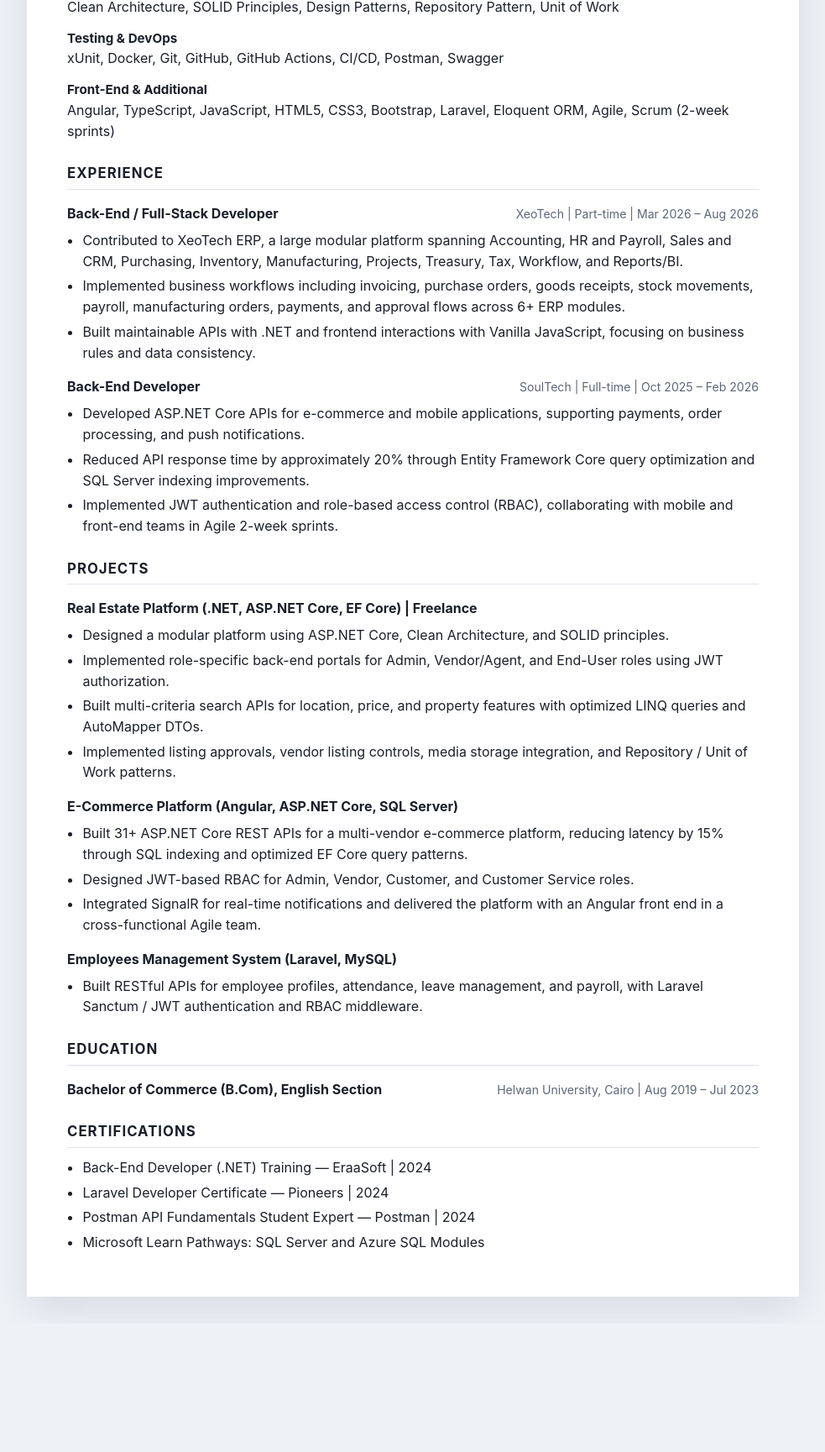
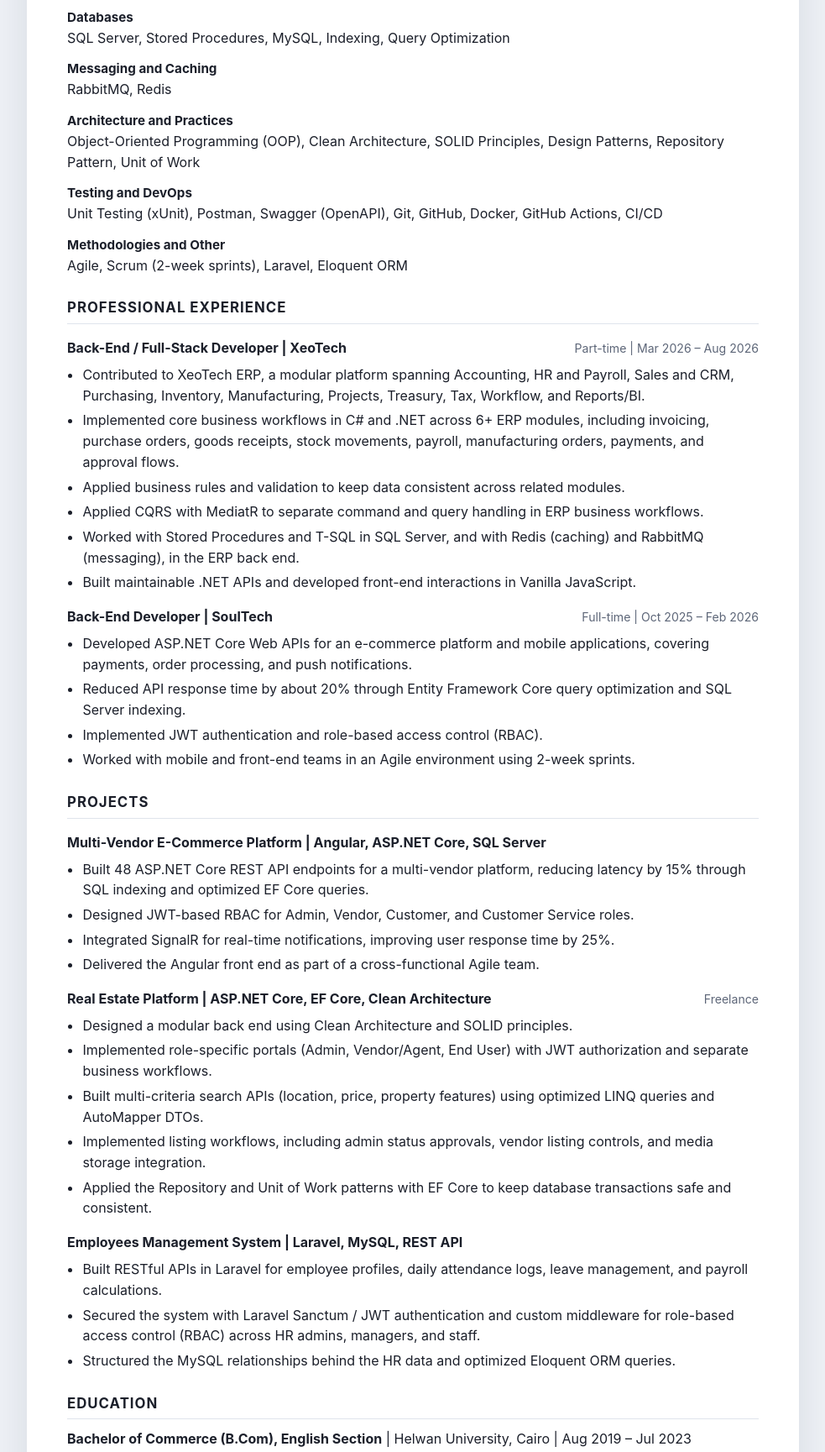
Before and after one commit to abdulRahman-muhamed07/Portfolio-main, a website: page public/cv.html in a window 1280 px wide. Shown: the part 852-2581 px from the top of the page at 84% size, without its empty margins (148-1131 px from the left). Before the commit the page ends 2428 px from the top, so only its background shows below. Drawn offline with Linux system fonts and the light colour scheme.

Commit message:
Use the uploaded CV content as the single portfolio CV

```diff
--- a/public/cv.html
+++ b/public/cv.html
@@ -3,26 +3,23 @@
 <head>
   <meta charset="UTF-8" />
   <meta name="viewport" content="width=device-width, initial-scale=1.0" />
-  <meta name="description" content="Backend .NET CV for Abdelrahman Elsepaay — ASP.NET Core, C#, SQL Server, Clean Architecture, APIs, and performance optimization." />
+  <meta name="description" content="Abdelrahman Elsepaay — Back-End .NET Developer CV, including ASP.NET Core, C#, SQL Server, API development, ERP, e-commerce, and real estate projects." />
   <meta name="author" content="Abdelrahman Elsepaay" />
-  <title>Abdelrahman Elsepaay | .NET Backend CV</title>
+  <title>Abdelrahman Elsepaay | CV</title>
   <link rel="canonical" href="https://abdelrahmanelsepaay.site/cv.html" />
-  <link rel="stylesheet" href="cv.css" />
+  <link rel="stylesheet" href="cv.css?v=20261015-single-cv" />
 </head>
 <body>
-  <nav class="cv-toolbar no-print" aria-label="CV navigation">
+  <nav class="cv-toolbar no-print" aria-label="CV actions">
     <a href="index.html">← Back to Portfolio</a>
-    <div class="cv-switcher">
-      <a class="active" href="cv.html" aria-current="page">Backend CV</a>
-      <a href="cv-fullstack.html">Full-Stack CV</a>
-    </div>
+    <span class="cv-single-label">Curriculum Vitae</span>
     <button type="button" onclick="window.print()">Print / Save as PDF</button>
   </nav>
 
   <main class="cv-page">
     <header class="cv-header">
-      <h1>Abdelrahman Elsepaay</h1>
-      <p class="cv-title">.NET Back-End Developer (ASP.NET Core, C#, SQL Server)</p>
+      <h1>ABDELRAHMAN ELSEPAAY</h1>
+      <p class="cv-title">Back-End .NET Developer (C#, ASP.NET Core, Angular)</p>
       <p class="cv-contact">
         <span>Cairo, Egypt</span>
         <span>+20 106 556 4618</span>
@@ -36,43 +33,50 @@
 
     <section class="cv-section">
       <h2>Summary</h2>
-      <p>Back-End Developer with 2 years of experience building RESTful Web APIs in C# and ASP.NET Core using Clean Architecture, SOLID principles, Entity Framework Core, and SQL Server. Reduced API response time by approximately 20% through EF Core query optimization and SQL indexing. Implemented JWT authentication and role-based access control (RBAC), and delivered core business workflows across 6+ ERP modules. Experienced with SignalR, Docker, Git, and CI/CD using GitHub Actions.</p>
+      <p>Back-end-focused .NET developer building REST APIs with C#, ASP.NET Core, Entity Framework Core, and SQL Server, with Angular front-end experience. Delivered business workflows across 6+ ERP modules at XeoTech and back-end features for an e-commerce and mobile platform at SoulTech. Experienced with JWT authentication, role-based access control (RBAC), SignalR, and query optimization that reduced API response times by 15-20%.</p>
     </section>
 
     <section class="cv-section">
       <h2>Technical Skills</h2>
       <div class="skill-groups">
-        <div><h3>Languages</h3><p>C#, SQL, TypeScript, JavaScript (ES6+), PHP</p></div>
-        <div><h3>Back-End & APIs</h3><p>ASP.NET Core Web API, ASP.NET Core MVC, RESTful APIs, Entity Framework Core, LINQ, Dapper, SignalR, Middleware, Microservices, Dependency Injection, JWT Authentication, Role-Based Access Control (RBAC), AutoMapper</p></div>
-        <div><h3>Databases</h3><p>SQL Server, MySQL, Indexing and Query Optimization</p></div>
-        <div><h3>Architecture</h3><p>Clean Architecture, SOLID Principles, Design Patterns, Repository Pattern, Unit of Work</p></div>
-        <div><h3>Testing & DevOps</h3><p>xUnit, Docker, Git, GitHub, GitHub Actions, CI/CD, Postman, Swagger</p></div>
-        <div><h3>Front-End & Additional</h3><p>Angular, TypeScript, JavaScript, HTML5, CSS3, Bootstrap, Laravel, Eloquent ORM, Agile, Scrum (2-week sprints)</p></div>
+        <div><h3>Languages</h3><p>C#, SQL, T-SQL, TypeScript, JavaScript (ES6+), PHP</p></div>
+        <div><h3>Back-End</h3><p>.NET / .NET Core, ASP.NET Core Web API, ASP.NET Core MVC, RESTful API Development, Entity Framework Core (EF Core), LINQ, Dapper, SignalR, CQRS, MediatR, Middleware, Dependency Injection, AutoMapper</p></div>
+        <div><h3>Security</h3><p>Authentication and Authorization, JWT Authentication, Role-Based Access Control (RBAC)</p></div>
+        <div><h3>Front-End</h3><p>Angular, HTML5, CSS3, Bootstrap</p></div>
+        <div><h3>Databases</h3><p>SQL Server, Stored Procedures, MySQL, Indexing, Query Optimization</p></div>
+        <div><h3>Messaging and Caching</h3><p>RabbitMQ, Redis</p></div>
+        <div><h3>Architecture and Practices</h3><p>Object-Oriented Programming (OOP), Clean Architecture, SOLID Principles, Design Patterns, Repository Pattern, Unit of Work</p></div>
+        <div><h3>Testing and DevOps</h3><p>Unit Testing (xUnit), Postman, Swagger (OpenAPI), Git, GitHub, Docker, GitHub Actions, CI/CD</p></div>
+        <div><h3>Methodologies and Other</h3><p>Agile, Scrum (2-week sprints), Laravel, Eloquent ORM</p></div>
       </div>
     </section>
 
     <section class="cv-section">
-      <h2>Experience</h2>
+      <h2>Professional Experience</h2>
       <article class="cv-entry">
         <div class="cv-entry-head">
-          <h3>Back-End / Full-Stack Developer</h3>
-          <span>XeoTech | Part-time | Mar 2026 – Aug 2026</span>
+          <h3>Back-End / Full-Stack Developer | XeoTech</h3>
+          <span>Part-time | Mar 2026 – Aug 2026</span>
         </div>
         <ul>
-          <li>Contributed to XeoTech ERP, a large modular platform spanning Accounting, HR and Payroll, Sales and CRM, Purchasing, Inventory, Manufacturing, Projects, Treasury, Tax, Workflow, and Reports/BI.</li>
-          <li>Implemented business workflows including invoicing, purchase orders, goods receipts, stock movements, payroll, manufacturing orders, payments, and approval flows across 6+ ERP modules.</li>
-          <li>Built maintainable APIs with .NET and frontend interactions with Vanilla JavaScript, focusing on business rules and data consistency.</li>
+          <li>Contributed to XeoTech ERP, a modular platform spanning Accounting, HR and Payroll, Sales and CRM, Purchasing, Inventory, Manufacturing, Projects, Treasury, Tax, Workflow, and Reports/BI.</li>
+          <li>Implemented core business workflows in C# and .NET across 6+ ERP modules, including invoicing, purchase orders, goods receipts, stock movements, payroll, manufacturing orders, payments, and approval flows.</li>
+          <li>Applied business rules and validation to keep data consistent across related modules.</li>
+          <li>Applied CQRS with MediatR to separate command and query handling in ERP business workflows.</li>
+          <li>Worked with Stored Procedures and T-SQL in SQL Server, and with Redis (caching) and RabbitMQ (messaging), in the ERP back end.</li>
+          <li>Built maintainable .NET APIs and developed front-end interactions in Vanilla JavaScript.</li>
         </ul>
       </article>
       <article class="cv-entry">
         <div class="cv-entry-head">
-          <h3>Back-End Developer</h3>
-          <span>SoulTech | Full-time | Oct 2025 – Feb 2026</span>
+          <h3>Back-End Developer | SoulTech</h3>
+          <span>Full-time | Oct 2025 – Feb 2026</span>
         </div>
         <ul>
-          <li>Developed ASP.NET Core APIs for e-commerce and mobile applications, supporting payments, order processing, and push notifications.</li>
-          <li>Reduced API response time by approximately 20% through Entity Framework Core query optimization and SQL Server indexing improvements.</li>
-          <li>Implemented JWT authentication and role-based access control (RBAC), collaborating with mobile and front-end teams in Agile 2-week sprints.</li>
+          <li>Developed ASP.NET Core Web APIs for an e-commerce platform and mobile applications, covering payments, order processing, and push notifications.</li>
+          <li>Reduced API response time by about 20% through Entity Framework Core query optimization and SQL Server indexing.</li>
+          <li>Implemented JWT authentication and role-based access control (RBAC).</li>
+          <li>Worked with mobile and front-end teams in an Agile environment using 2-week sprints.</li>
         </ul>
       </article>
     </section>
@@ -80,46 +84,52 @@
     <section class="cv-section">
       <h2>Projects</h2>
       <article class="cv-entry">
-        <h3>Real Estate Platform (.NET, ASP.NET Core, EF Core) | Freelance</h3>
+        <div class="cv-entry-head">
+          <h3>Multi-Vendor E-Commerce Platform | Angular, ASP.NET Core, SQL Server</h3>
+        </div>
         <ul>
-          <li>Designed a modular platform using ASP.NET Core, Clean Architecture, and SOLID principles.</li>
-          <li>Implemented role-specific back-end portals for Admin, Vendor/Agent, and End-User roles using JWT authorization.</li>
-          <li>Built multi-criteria search APIs for location, price, and property features with optimized LINQ queries and AutoMapper DTOs.</li>
-          <li>Implemented listing approvals, vendor listing controls, media storage integration, and Repository / Unit of Work patterns.</li>
+          <li>Built 48 ASP.NET Core REST API endpoints for a multi-vendor platform, reducing latency by 15% through SQL indexing and optimized EF Core queries.</li>
+          <li>Designed JWT-based RBAC for Admin, Vendor, Customer, and Customer Service roles.</li>
+          <li>Integrated SignalR for real-time notifications, improving user response time by 25%.</li>
+          <li>Delivered the Angular front end as part of a cross-functional Agile team.</li>
         </ul>
       </article>
       <article class="cv-entry">
-        <h3>E-Commerce Platform (Angular, ASP.NET Core, SQL Server)</h3>
+        <div class="cv-entry-head">
+          <h3>Real Estate Platform | ASP.NET Core, EF Core, Clean Architecture</h3>
+          <span>Freelance</span>
+        </div>
         <ul>
-          <li>Built 31+ ASP.NET Core REST APIs for a multi-vendor e-commerce platform, reducing latency by 15% through SQL indexing and optimized EF Core query patterns.</li>
-          <li>Designed JWT-based RBAC for Admin, Vendor, Customer, and Customer Service roles.</li>
-          <li>Integrated SignalR for real-time notifications and delivered the platform with an Angular front end in a cross-functional Agile team.</li>
+          <li>Designed a modular back end using Clean Architecture and SOLID principles.</li>
+          <li>Implemented role-specific portals (Admin, Vendor/Agent, End User) with JWT authorization and separate business workflows.</li>
+          <li>Built multi-criteria search APIs (location, price, property features) using optimized LINQ queries and AutoMapper DTOs.</li>
+          <li>Implemented listing workflows, including admin status approvals, vendor listing controls, and media storage integration.</li>
+          <li>Applied the Repository and Unit of Work patterns with EF Core to keep database transactions safe and consistent.</li>
         </ul>
       </article>
       <article class="cv-entry">
-        <h3>Employees Management System (Laravel, MySQL)</h3>
+        <div class="cv-entry-head">
+          <h3>Employees Management System | Laravel, MySQL, REST API</h3>
+        </div>
         <ul>
-          <li>Built RESTful APIs for employee profiles, attendance, leave management, and payroll, with Laravel Sanctum / JWT authentication and RBAC middleware.</li>
+          <li>Built RESTful APIs in Laravel for employee profiles, daily attendance logs, leave management, and payroll calculations.</li>
+          <li>Secured the system with Laravel Sanctum / JWT authentication and custom middleware for role-based access control (RBAC) across HR admins, managers, and staff.</li>
+          <li>Structured the MySQL relationships behind the HR data and optimized Eloquent ORM queries.</li>
         </ul>
       </article>
     </section>
 
     <section class="cv-section">
       <h2>Education</h2>
-      <article class="cv-entry">
-        <div class="cv-entry-head">
-          <h3>Bachelor of Commerce (B.Com), English Section</h3>
-          <span>Helwan University, Cairo | Aug 2019 – Jul 2023</span>
-        </div>
-      </article>
+      <p><strong>Bachelor of Commerce (B.Com), English Section</strong> | Helwan University, Cairo | Aug 2019 – Jul 2023</p>
     </section>
 
     <section class="cv-section">
       <h2>Certifications</h2>
       <ul class="cert-list">
-        <li>Back-End Developer (.NET) Training — EraaSoft | 2024</li>
-        <li>Laravel Developer Certificate — Pioneers | 2024</li>
-        <li>Postman API Fundamentals Student Expert — Postman | 2024</li>
+        <li>Back-End Developer (.NET) Training, EraaSoft, 2024</li>
+        <li>Laravel Developer Certificate, Pioneers, 2024</li>
+        <li>Postman API Fundamentals Student Expert, Postman, 2024</li>
         <li>Microsoft Learn Pathways: SQL Server and Azure SQL Modules</li>
       </ul>
     </section>
```
